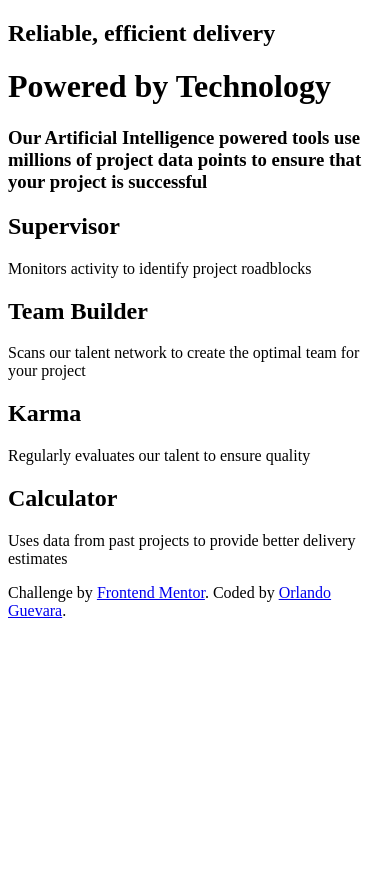
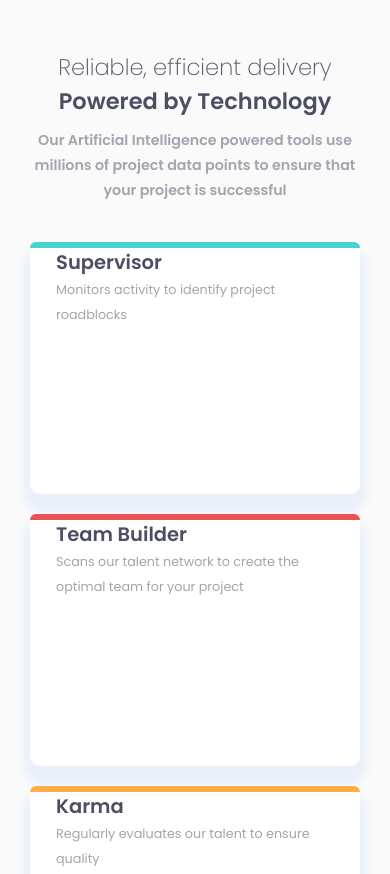
Before and after one commit to tomato-frontend-challenges/four-card-feature-section, a plain HTML site: page index.html in a window 390 px wide. Shown: the top 874 px of the page. Before the commit the page ends 844 px from the top, so only its background shows below. Drawn offline with Linux system fonts and the light colour scheme.

Commit message:
add: cards in mobile view

```diff
--- a/globals.css
+++ b/globals.css
@@ -1,6 +1,8 @@
 @import url('https://fonts.googleapis.com/css2?family=Poppins:wght@200;400;600&display=swap');
 
 @import "./styles/variables.css";
+@import "./styles/main.css";
+@import "./styles/cards.css";
 
 
 * {
@@ -9,7 +11,7 @@
 }
 
 html, body {
-  height: 100%;
+  min-height: 100%;
   width: 100%;
   font-size: 15px;
   font-family: 'Poppins';
--- a/index.html
+++ b/index.html
@@ -11,39 +11,40 @@
       sizes="32x32"
       href="./images/favicon-32x32.png"
     />
+    <link rel="stylesheet" href="globals.css">
 
     <title>Frontend Mentor | Four card feature section</title>
   </head>
   <body>
     <main class="main">
-      <h2 class="main__subtitle">Reliable, efficient delivery</h2>
-      <h1 class="main__title">Powered by Technology</h1>
-      <h3 class="main__description">
+      <h2 class="subtitle">Reliable, efficient delivery</h2>
+      <h1 class="title">Powered by Technology</h1>
+      <h3 class="description">
         Our Artificial Intelligence powered tools use millions of project data
         points to ensure that your project is successful
       </h3>
 
-      <div class="card-container">
-        <article class="card">
+      <div class="cards-container">
+        <article class="card card--supervisor">
           <h2 class="card__title">Supervisor</h2>
           <p class="card__description">
             Monitors activity to identify project roadblocks
           </p>
         </article>
 
-        <article class="card__card">
+        <article class="card card--team-builder">
           <h2 class="card__title">Team Builder</h2>
           <p class="card__description">
             Scans our talent network to create the optimal team for your project
           </p>
         </article>
 
-        <article class="card__card">
+        <article class="card card--karma">
           <h2 class="card__title">Karma</h2>
           <p class="card__description">Regularly evaluates our talent to ensure quality</p>
         </article>
 
-        <article class="card__card">
+        <article class="card card--calculator">
           <h2 class="card__title">Calculator</h2>
           <p class="card__description">
             Uses data from past projects to provide better delivery estimates
--- /dev/null
+++ b/styles/cards.css
@@ -0,0 +1,62 @@
+.cards-container {
+  margin-top: 45px;
+  display: grid;
+  grid-template-columns: 1fr;
+}
+
+.card {
+  height: 246px;
+  margin-bottom: 26px;
+  padding: 0 26px 0 26px;
+
+  position: relative;
+
+  background-color: white;
+  box-shadow: 0 12px 10px 6px var(--shadow-grayish-blue);
+  border-radius: 0 0 var(--card-radius) var(--card-radius);
+}
+
+.card__title {
+  font-family: var(--font-poppins);
+  font-size: 1.3rem;
+
+  color: var(--color-very-dark-blue);
+}
+
+.card__description {
+  font-family: var(--font-poppins);
+  font-size: 0.85rem;
+  line-height: 25px;
+
+  color: var(--color-grayish-blue);
+}
+
+.card::before {
+  content: "";
+
+  position: absolute;
+  top: -6px;
+  left: 0;
+  z-index: 3;
+
+  width: 100%;
+  height: 6px;
+
+  border-radius: var(--card-radius) var(--card-radius) 0 0;
+}
+
+.card--supervisor::before {
+  background-color: var(--color-cyan);
+}
+
+.card--team-builder::before {
+  background-color: var(--color-red);
+}
+
+.card--karma::before {
+  background-color: var(--color-orange);
+}
+
+.card--calculator::before {
+  background-color: var(--color-blue);
+}
--- /dev/null
+++ b/styles/main.css
@@ -0,0 +1,41 @@
+.main {
+  display: flex;
+  flex-direction: column;
+  justify-content: flex-start;
+  align-items: center;
+
+  padding: 0px 30px 0 30px;
+  height: 100%;
+
+  background-color: var(--color-very-light-gray);
+}
+
+.title {
+  text-align: center;
+  font-weight: var(--font-weight-heavy);
+  font-size: 1.5rem;
+
+  color: var(--color-very-dark-blue);
+}
+
+.subtitle {
+  margin-top: 50px;
+
+  text-align: center;
+  font-weight: var(--font-weight-light);
+  font-size: 1.5rem;
+
+  color: var(--color-very-dark-blue);
+}
+
+.description {
+  margin-top: 10px;
+  max-width: 425px;
+
+  font-weight: var(--font-weight-heavy);
+  text-align: center;
+  font-size: 0.95rem;
+  line-height: 25px;
+
+  color: var(--color-grayish-blue);
+}
--- a/styles/variables.css
+++ b/styles/variables.css
@@ -8,11 +8,15 @@
   --color-blue: hsl(212, 86%, 64%);
 
   /* Neutral */
-  --color-transparent-white: hsla(0, 0%, 100%, 0.75);
-  --color-very-light-gray: hsl(0, 0%, 95%);
+  --color-very-dark-blue: hsla(234, 12%, 34%);
+  --color-grayish-blue: hsl(229, 6%, 66%);
+  --color-very-light-gray: hsl(0, 0%, 98%);
+
+  /* Shadow */
+  --shadow-grayish-blue: hsl(212, 86%, 64%, 0.1);
 
   /* Fonts */
-  --font-poppins: "Poppins";
+  --font-poppins: "Poppins", sans-serif;
   --font-weight-light: 200;
   --font-weight-medium: 400;
   --font-weight-heavy: 600;
```
